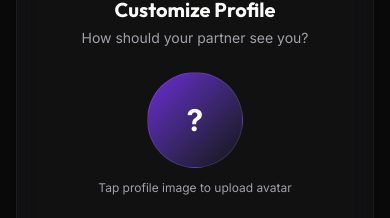
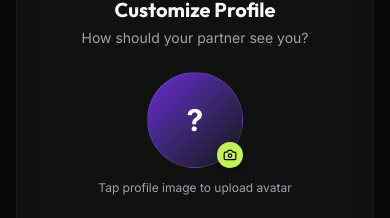
Before and after one commit to Ruchiket100/DuoQuest, a React (Vite) app in the folder apps/web/: page /onboarding in a window 390 px wide. Shown: the part 222-440 px from the top of the page. Built offline with nearby package versions, Linux system fonts and the light colour scheme; no server answers.

Commit message:
style: replace hover-only upload overlays with mobile-friendly camera corner badges

```diff
--- a/apps/web/src/features/auth/pages/OnboardingPage.tsx
+++ b/apps/web/src/features/auth/pages/OnboardingPage.tsx
@@ -134,13 +134,15 @@ export function OnboardingPage() {
               <div className="flex flex-col items-center gap-3">
                 <div className="relative group cursor-pointer" onClick={() => fileInputRef.current?.click()}>
                   <Avatar src={avatarUrl} name={displayName || user?.username} size="xl" />
-                  <div className={`absolute inset-0 rounded-full flex items-center justify-center bg-black/55 transition-opacity duration-200 ${isUploadingAvatar ? 'opacity-100' : 'opacity-0 group-hover:opacity-100'}`}>
-                    {isUploadingAvatar ? (
+                  {isUploadingAvatar ? (
+                    <div className="absolute inset-0 rounded-full flex items-center justify-center bg-black/50">
                       <div className="w-5 h-5 border-2 border-white/50 border-t-white rounded-full animate-spin" />
-                    ) : (
-                      <Camera className="w-5 h-5 text-white" />
-                    )}
-                  </div>
+                    </div>
+                  ) : (
+                    <div className="absolute bottom-0 right-0 bg-lime-soft text-black p-1.5 rounded-full shadow-md hover:scale-105 transition-transform z-10">
+                      <Camera className="w-3.5 h-3.5" />
+                    </div>
+                  )}
                   <input
                     ref={fileInputRef}
                     type="file"
--- a/apps/web/src/features/profile/pages/ProfilePage.tsx
+++ b/apps/web/src/features/profile/pages/ProfilePage.tsx
@@ -141,13 +141,15 @@ export function ProfilePage() {
         {/* Avatar with upload overlay */}
         <div className="relative group cursor-pointer" onClick={() => fileInputRef.current?.click()}>
           <Avatar src={user.avatarUrl} name={user.displayName || user.username} size="xl" />
-          <div className={`absolute inset-0 rounded-full flex items-center justify-center bg-black/50 transition-opacity duration-200 ${isUploadingAvatar ? 'opacity-100' : 'opacity-0 group-hover:opacity-100'}`}>
-            {isUploadingAvatar ? (
+          {isUploadingAvatar ? (
+            <div className="absolute inset-0 rounded-full flex items-center justify-center bg-black/50">
               <div className="w-5 h-5 border-2 border-white/50 border-t-white rounded-full animate-spin" />
-            ) : (
-              <Camera className="w-5 h-5 text-white" />
-            )}
-          </div>
+            </div>
+          ) : (
+            <div className="absolute bottom-0 right-0 bg-lime-soft text-black p-1.5 rounded-full shadow-md hover:scale-105 transition-transform z-10">
+              <Camera className="w-3.5 h-3.5" />
+            </div>
+          )}
           <input
             ref={fileInputRef}
             type="file"
```
